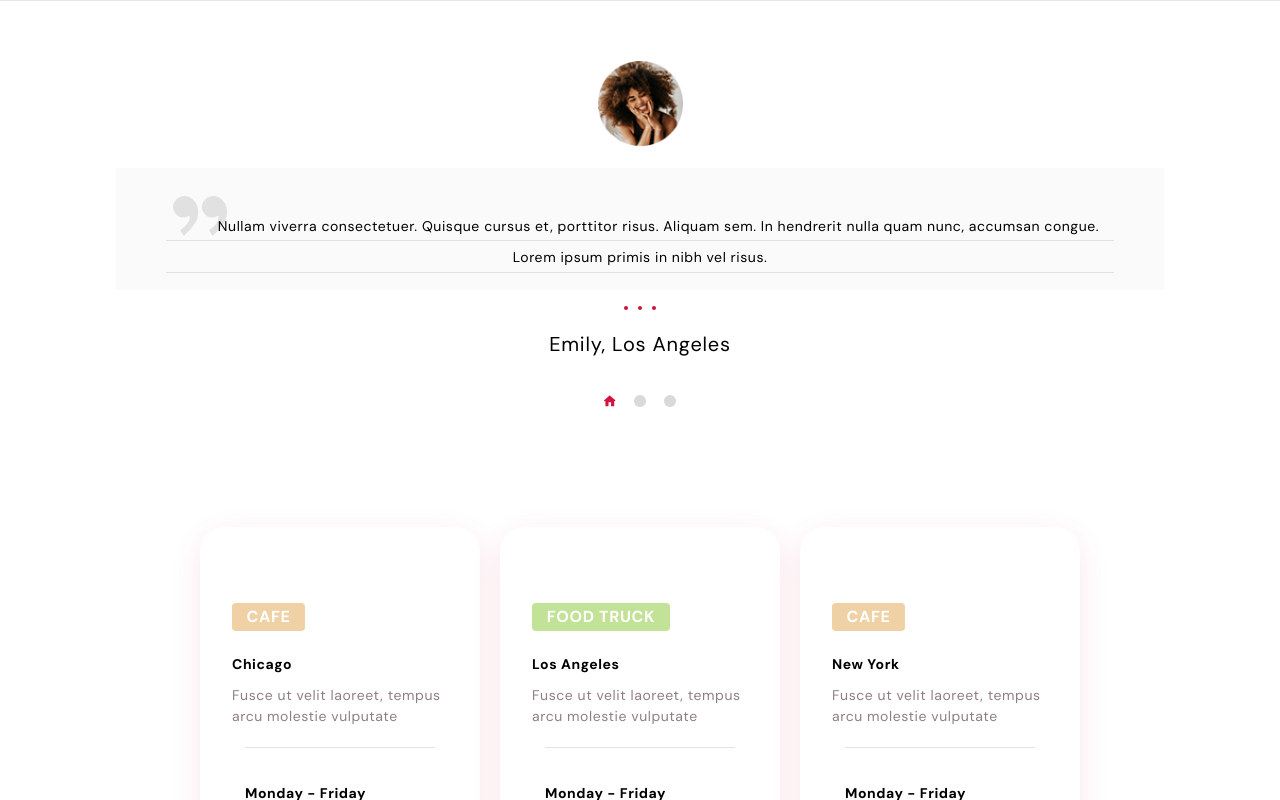
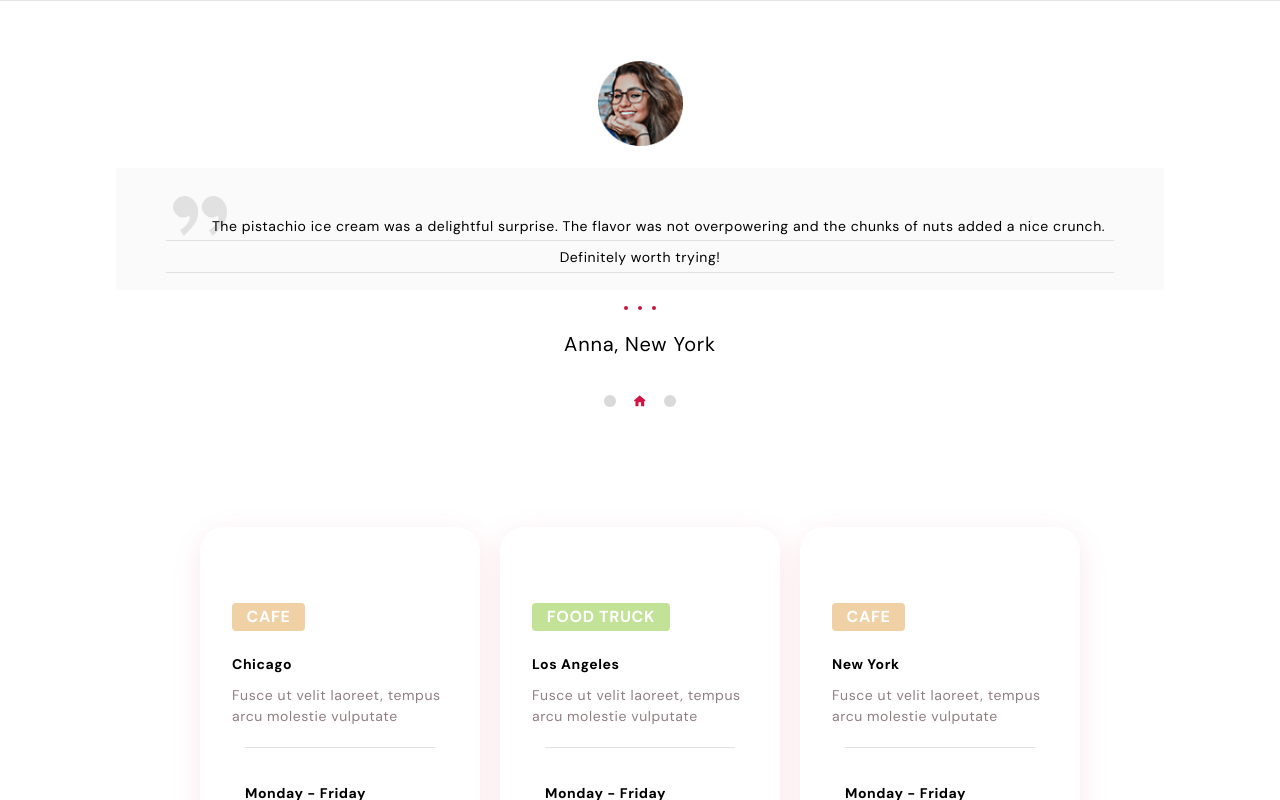
Before and after one commit to gabrielRaduDanila/IceCream-Project, a plain HTML site: page index.html in a window 1280 px wide. Both pictures are taken after a click on the button 640 px from the left and 3586 px from the top of the page. Shown: the part 3186-3986 px from the top of the page. Drawn offline with nearby package versions, Linux system fonts and the light colour scheme.

Commit message:
add slider functions

```diff
--- a/index.html
+++ b/index.html
@@ -593,11 +593,7 @@
         <h3 class="hidden-items">Customers reviews</h3>
         <div class="customer-reviews__image">
           <img
-            srcset="
-              ./images/customer-reviews/testimonials1-90w-min.png   90w,
-              ./images/customer-reviews/testimonials1-180w-min.png 180w
-            "
-            sizes="10vw"
+          id="person-image"
             src="./images/customer-reviews/testimonials1-90w-min.png"
             alt="first testmionial person image"
           />
@@ -605,7 +601,7 @@
 
         <div class="customer-reviews__text-container">
           <div class="container-text">
-            <p class="underline-text">
+            <p class="underline-text" id="person-review">
               Nullam viverra consectetuer. Quisque cursus et, porttitor risus.
               Aliquam sem. In hendrerit nulla quam nunc, accumsan congue. Lorem
               ipsum primis in nibh vel risus.
@@ -618,7 +614,7 @@
           <div class="red-dot"></div>
           <div class="red-dot"></div>
         </div>
-        <p class="reviewer-name">Emily, Los Angeles</p>
+        <p class="reviewer-name" id="person-name">Emily, Los Angeles</p>
         <div class="customer-reviews-btns">
           <button class="review-btn btn-selected"></button>
           <svg class="review-btn__selected" width="12px" height="12px">
@@ -945,7 +941,7 @@
     </div>
     <script defer src="js/mobile-menu.js"></script>
     <script src="./js/modal.js"></script>
-    <script src="./js/produtmodal1.js"></script>
+    <!-- <script src="./js/produtmodal1.js"></script> -->
     <script src="./js/readmore.js"></script>
     <script src="./js/toggleModals.js"></script>
   </body>
--- a/js/toggleModals.js
+++ b/js/toggleModals.js
@@ -2,19 +2,84 @@ function toggleModals(id) {
   document.getElementById(id).classList.toggle('hidden-modal');
 }
 
-function showOverlay(id){
+function showOverlay(id) {
   document.getElementById(id).classList.toggle('show-produc-info');
 }
 
 const mobileMenuBtns = document.querySelectorAll('.mobile-menu__item');
 const mobileMenu = document.getElementById('mobile-menu');
 
-mobileMenuBtns.forEach((item) => item.addEventListener("click",function(){
-  mobileMenu.classList.remove("is-open")
-}))
+mobileMenuBtns.forEach((item) =>
+  item.addEventListener('click', function () {
+    mobileMenu.classList.remove('is-open');
+  })
+);
 
-function buyNowBtn(){
-  const modal = document.querySelector("[data-modal]");
+function buyNowBtn() {
+  const modal = document.querySelector('[data-modal]');
   mobileMenu.classList.remove('is-open');
   modal.classList.toggle('is-hidden');
 }
+
+// try slider
+
+const slides = [
+  {
+    id: 1,
+    name: 'Emily, Los Angeles',
+    img: './images/customer-reviews/testimonials1-90w-min.png',
+    text: 'I tried the salted caramel ice cream and it was heavenly! The caramel was perfectly balanced with a touch of saltiness. I highly recommend it!',
+  },
+  {
+    id: 2,
+    name: 'Anna, New York',
+    img: './images/customer-reviews/testimonials2-90w-min.png',
+    text: 'The pistachio ice cream was a delightful surprise. The flavor was not overpowering and the chunks of nuts added a nice crunch. Definitely worth trying!',
+  },
+  {
+    id: 3,
+    name: 'Sarah, Los Angeles',
+    img: './images/customer-reviews/testimonials3-90w-min.png',
+    text: "The vegan chocolate ice cream exceeded my expectations. It was incredibly creamy and rich, and I couldn't even tell it was vegan. A great option for those with dietary restrictions.",
+  },
+];
+
+let currentSelection = 0;
+
+const personImage = document.getElementById('person-image');
+const personReview = document.getElementById('person-review');
+const personName = document.getElementById('person-name');
+const btns = document.querySelectorAll('.review-btn');
+console.log(btns);
+
+window.addEventListener('DOMContentLoaded', function () {
+  showPerson();
+});
+
+function showPerson() {
+  const person = slides[currentSelection];
+  personImage.src = person.img;
+  personName.textContent = person.name;
+  personReview.textContent = person.text;
+}
+
+const svgBtns = document.querySelectorAll('.review-btn__selected');
+
+btns.forEach(function (btn, index) {
+  btn.addEventListener('click', function () {
+    svgBtns.forEach(function (item) {
+      if (!item.classList.contains('hidden-items')) {
+        item.classList.add('hidden-items');
+      }
+    });
+    btns.forEach(function (item) {
+      if (item.classList.contains('btn-selected')) {
+        item.classList.remove('btn-selected');
+      }
+    });
+    btn.classList.add('btn-selected');
+    svgBtns[index].classList.remove('hidden-items');
+    currentSelection = index;
+    showPerson();
+  });
+});
```
Also changed, not shown: sass/components/_gallery.scss (+0 -7 lines), css/main.min.css, 1 other file.
